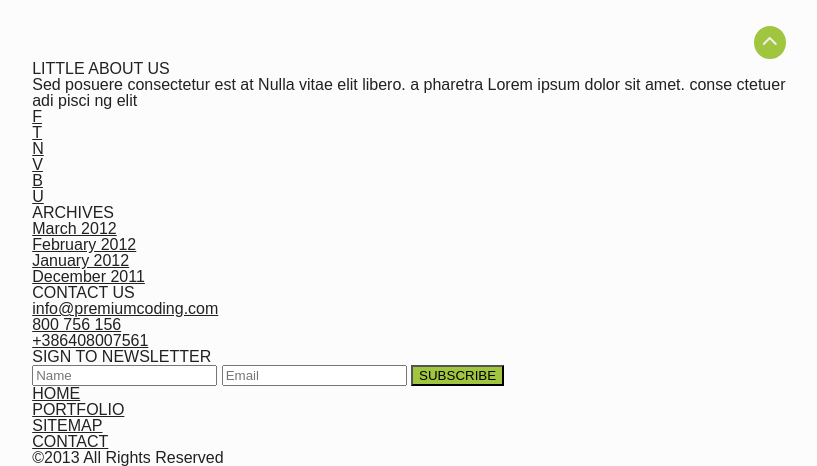
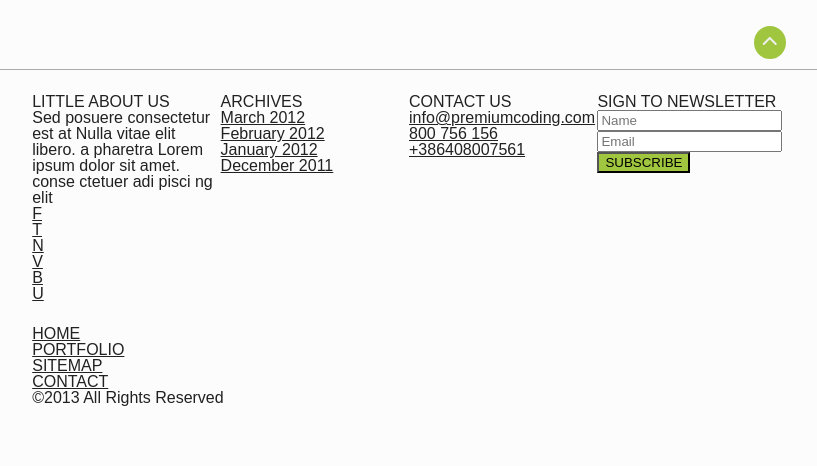
Before and after one commit to azishanprdxn/graphicsumbrella, a plain HTML site: page index.html in a window 1280 px wide. Shown: the part 1159-1625 px from the top of the page, without its empty margins (231-1048 px from the left). After the commit the page ends 1565 px from the top, so only its background shows below. Drawn offline with Linux system fonts and the light colour scheme.

Commit message:
WIP: Footer Section

```diff
--- a/assets/styles.css
+++ b/assets/styles.css
@@ -356,7 +356,7 @@ a:active {
 }
 
 .back-to-top {
-  padding: 10px 0;
+  padding: 10px 0 18px 0;
   text-align: right;
 }
 
@@ -370,3 +370,23 @@ a:active {
 .back-to-top>.top:hover {
   box-shadow: 1px 1px 2px #aaaaaa;
 }
+
+footer {
+  border-top: 1px solid #aaaaaa;
+}
+
+.footer-flex {
+  width: 100%;
+  padding: 24px 0;
+  display: flex;
+  flex-wrap: wrap;
+  justify-content: center;
+}
+
+.footer-flex>.footer-section {
+  width: 25%;
+}
+
+.bottom {
+  width: 100%;
+}
```
